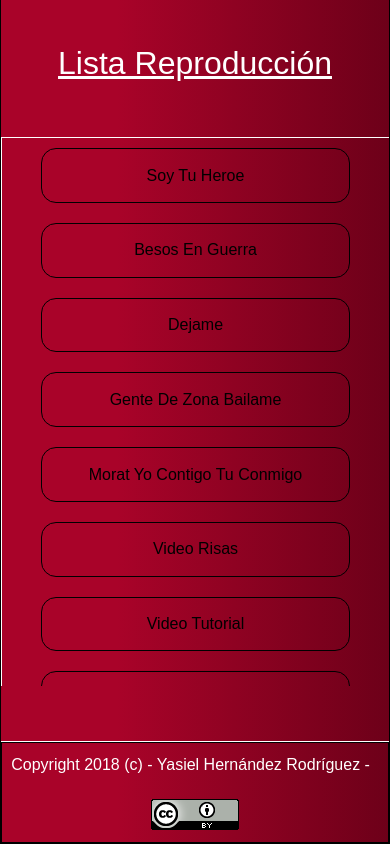
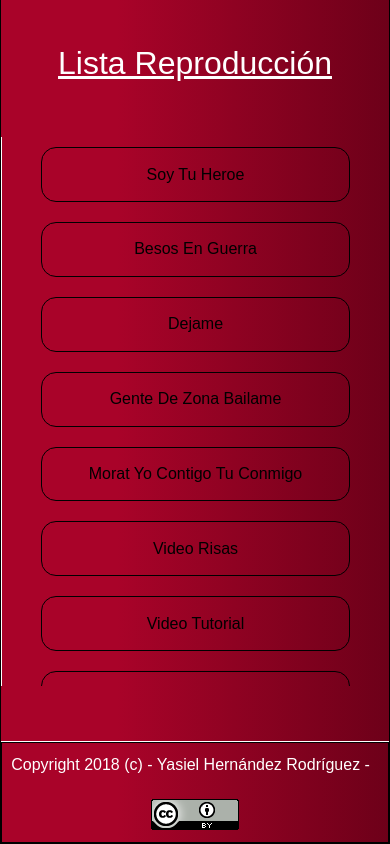
Before and after one commit to InvYasiel/YasielMusic, a plain HTML site: page index.html in a window 390 px wide. Shown: the part 778-1622 px from the top of the page. Drawn offline with Linux system fonts and the light colour scheme.

Commit message:
full responsives

```diff
--- a/css/style.css
+++ b/css/style.css
@@ -205,9 +205,7 @@ body {
         border-bottom:white 1px solid;
         width: 100%;
     }
-    .contenedor-canciones{
-        border-top:solid white 1px;
-    }
+
     .footer {
         border: solid black 1px;
         color:white;
```
